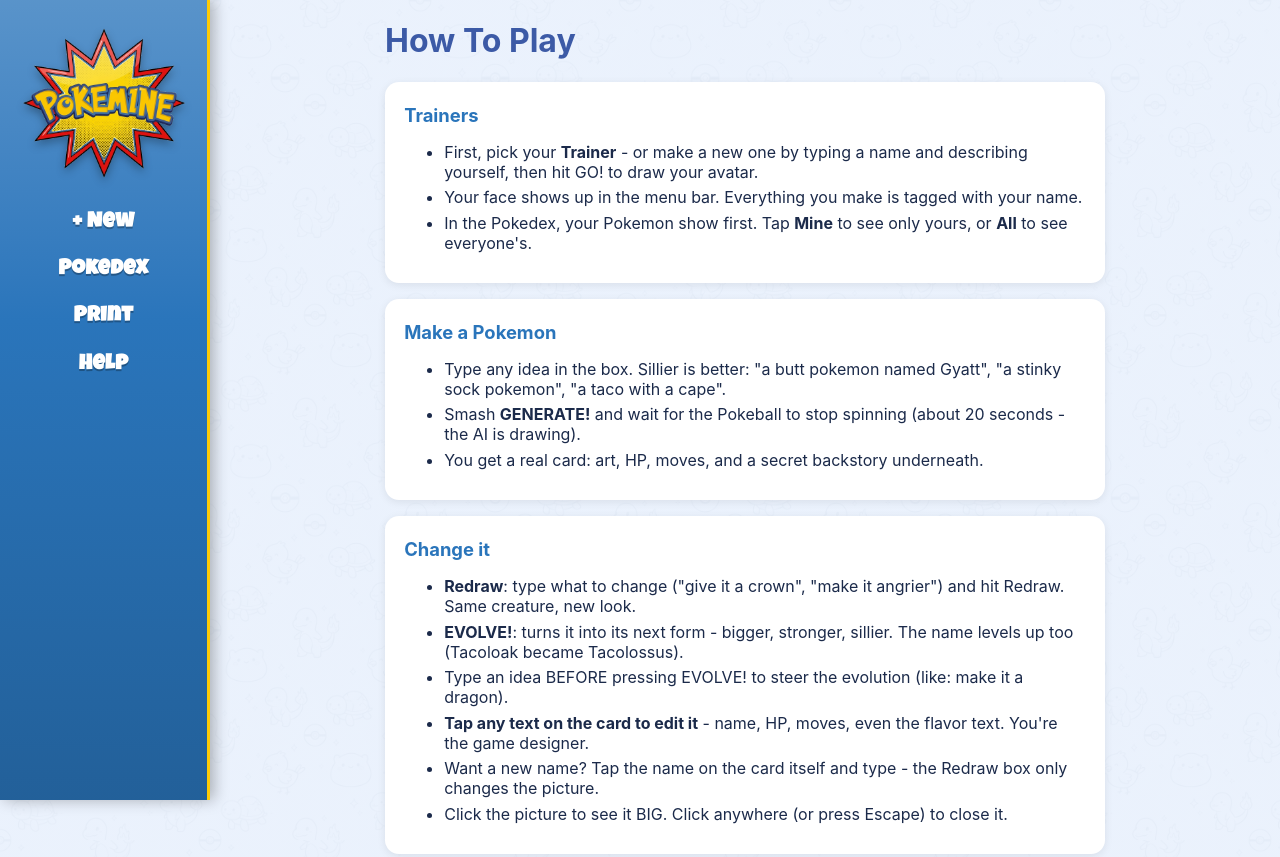
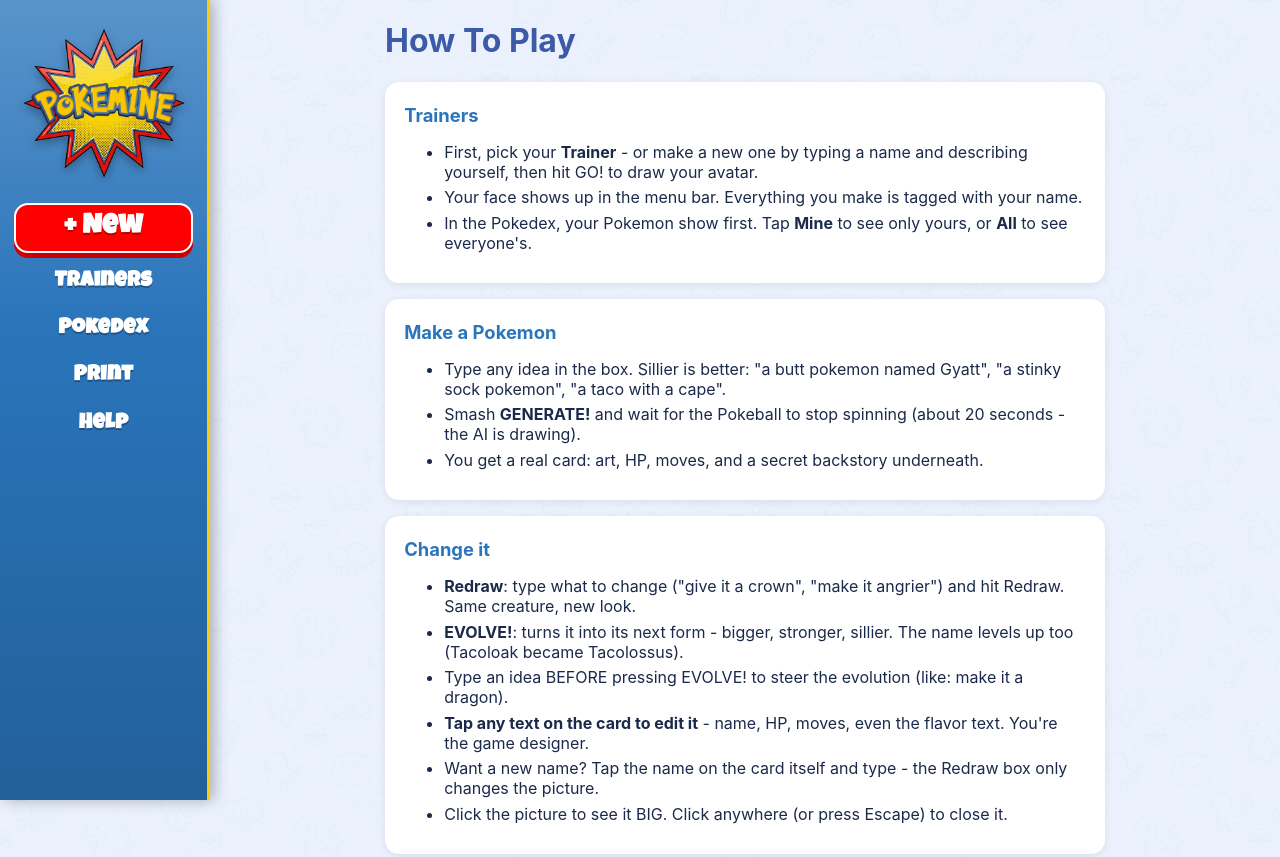
Before and after one commit to jroethel/pokemine, a browser extension: page public/help.html in a window 1280 px wide. Shown: the top 857 px of the page. Drawn offline with Linux system fonts and the light colour scheme.

Commit message:
fix(nav): always-burst brand and help.html sidebar parity
Remove the stale JS swap that set the nav brand to logo.jpg on #create; the
nav brand is always logo-burst.png (set in index.html). Give help.html the
same sidebar structure with a plain Trainers link so navigation matches the app.

```diff
--- a/public/app.js
+++ b/public/app.js
@@ -369,9 +369,7 @@ async function route() {
   updateCostBadge();
   const [view, id, extra] = location.hash.slice(1).split('/');
   document.body.dataset.view = view || 'create';
-  // burst brand on every view except the landing/create view (which keeps the plain wordmark)
-  const brandImg = document.querySelector('nav .brand img');
-  if (brandImg) brandImg.src = (view && view !== 'create') ? 'logo-burst.png' : 'logo.jpg';
+  // nav brand is always the burst logo (set in index.html); no per-view swap
   updateTrainerChip();
   try {
     if (view === 'trainers') return await viewTrainers();
--- a/public/help.html
+++ b/public/help.html
@@ -22,7 +22,8 @@
 <body>
 <nav>
   <a href="/" class="brand"><img src="logo-burst.png" alt="Pokemine"></a>
-  <a href="/#create">+ New</a>
+  <a href="/#create" class="primary">+ New</a>
+  <a href="/#trainers">Trainers</a>
   <a href="/#dex">Pokedex</a>
   <a href="/#print">Print</a>
   <a href="/help.html">Help</a>
```
